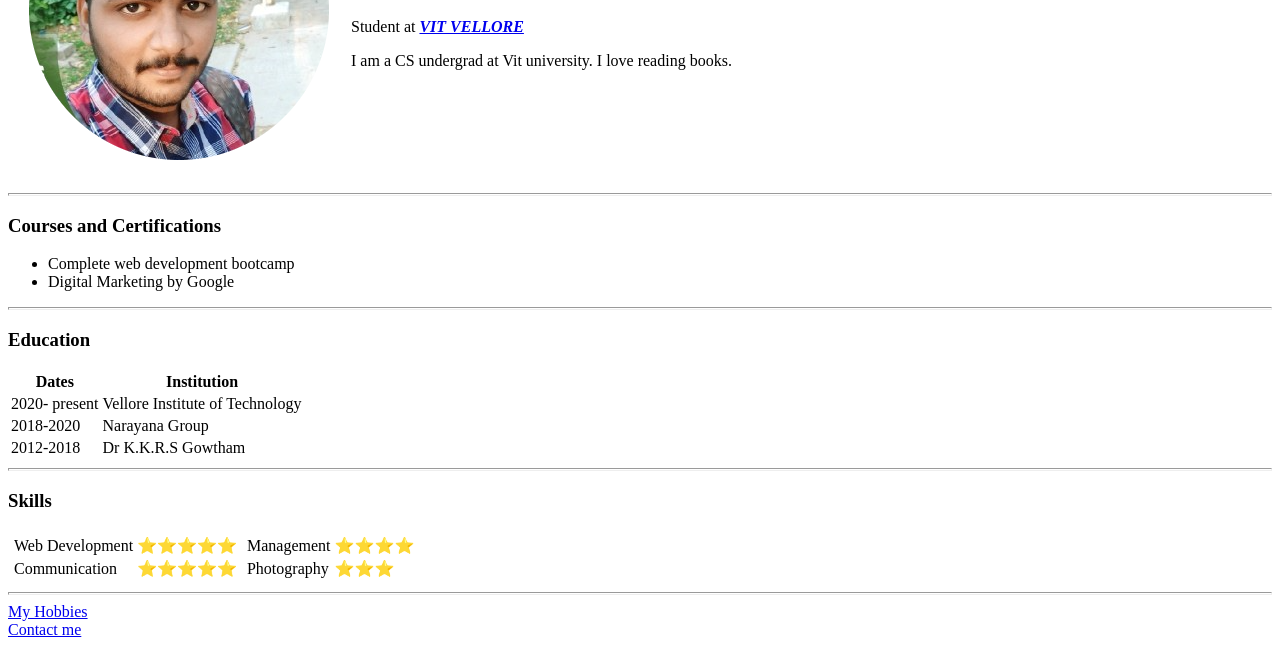
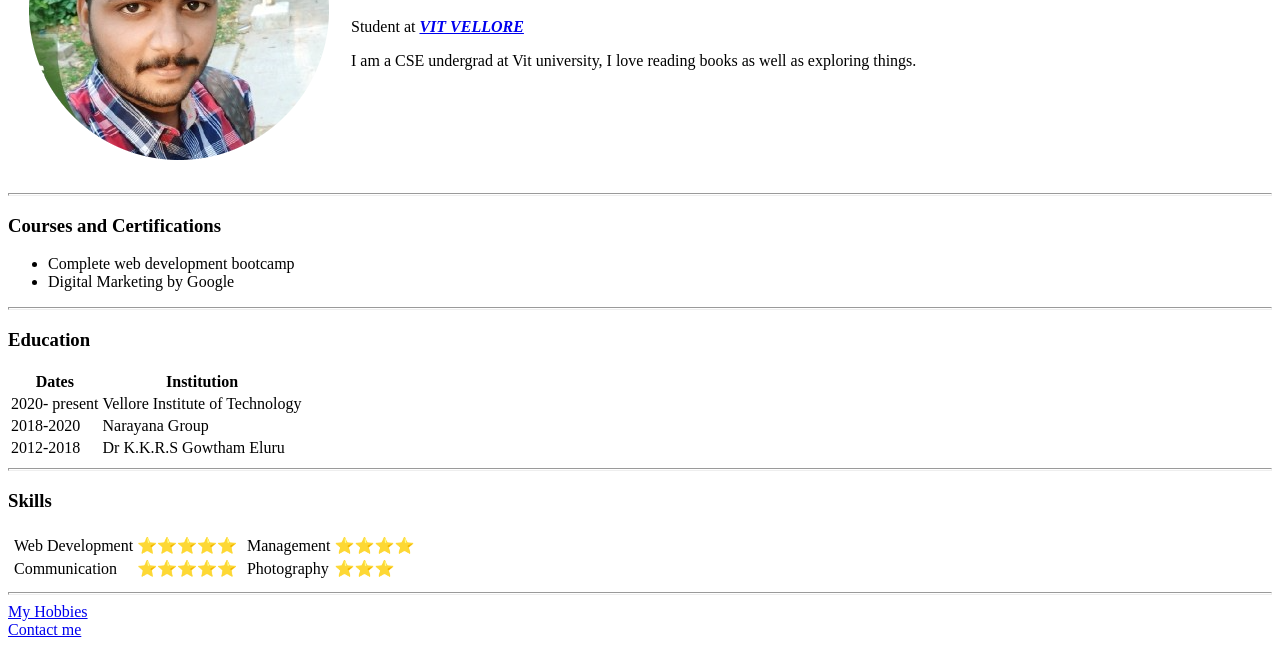
Before and after one commit to SNSKYADAV/cv, a plain HTML site: page index.html in a window 1280 px wide. Shown: the part 169-816 px from the top of the page. Drawn offline with Linux system fonts and the light colour scheme.

Commit message:
Update index.html

```diff
--- a/index.html
+++ b/index.html
@@ -12,7 +12,7 @@
             <td> <img src="GANESHYADAV.png" alt = "Ganesh Yadav"></td>
             <td> <h1>Ganesh Yadav SNSK T</h1>
                 <p> Student at <strong><EM> <a href="https://vit.ac.in/">VIT VELLORE</a>  </EM></strong>  </p>
-                <p> I am a CS undergrad at Vit university. I love reading books.</p></td>
+                <p> I am a CSE undergrad at Vit university, I love reading books as well as exploring things.</p></td>
         </tr>
     </table>
 
@@ -43,7 +43,7 @@
             </tr>
             <tr>
                 <td> 2012-2018 </td>
-                <td> Dr K.K.R.S Gowtham </td>
+                <td> Dr K.K.R.S Gowtham Eluru </td>
             </tr>
         </tbody>
     </table>
```
